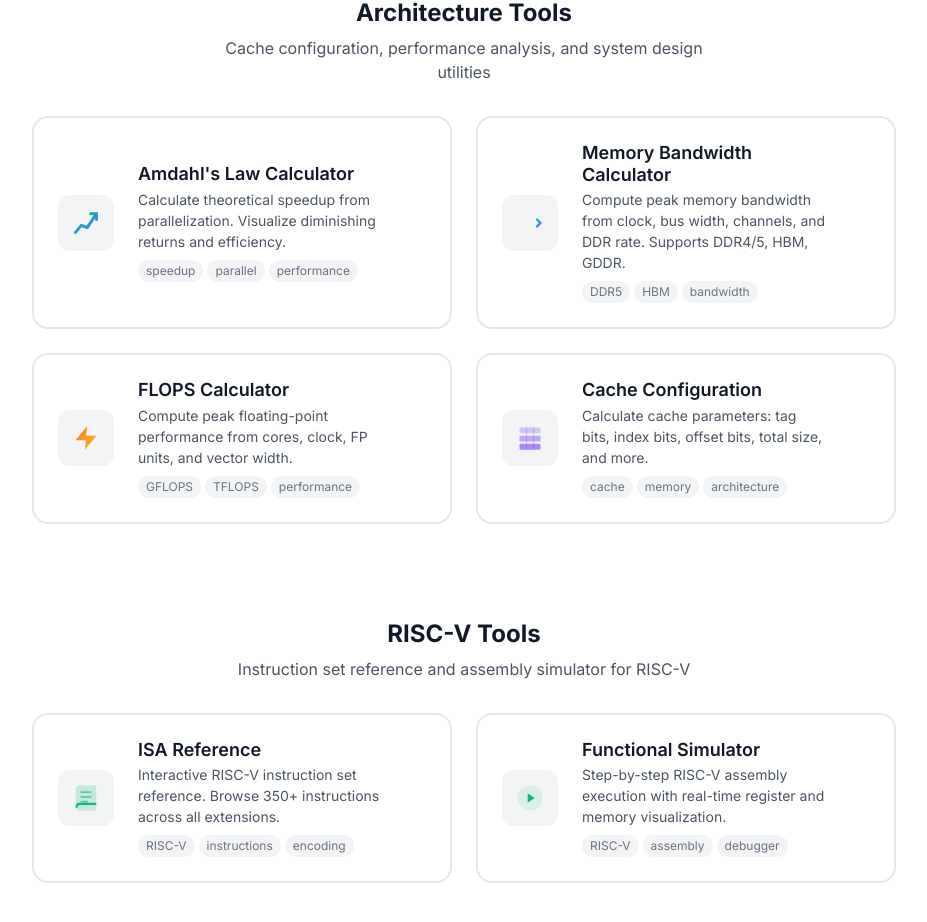
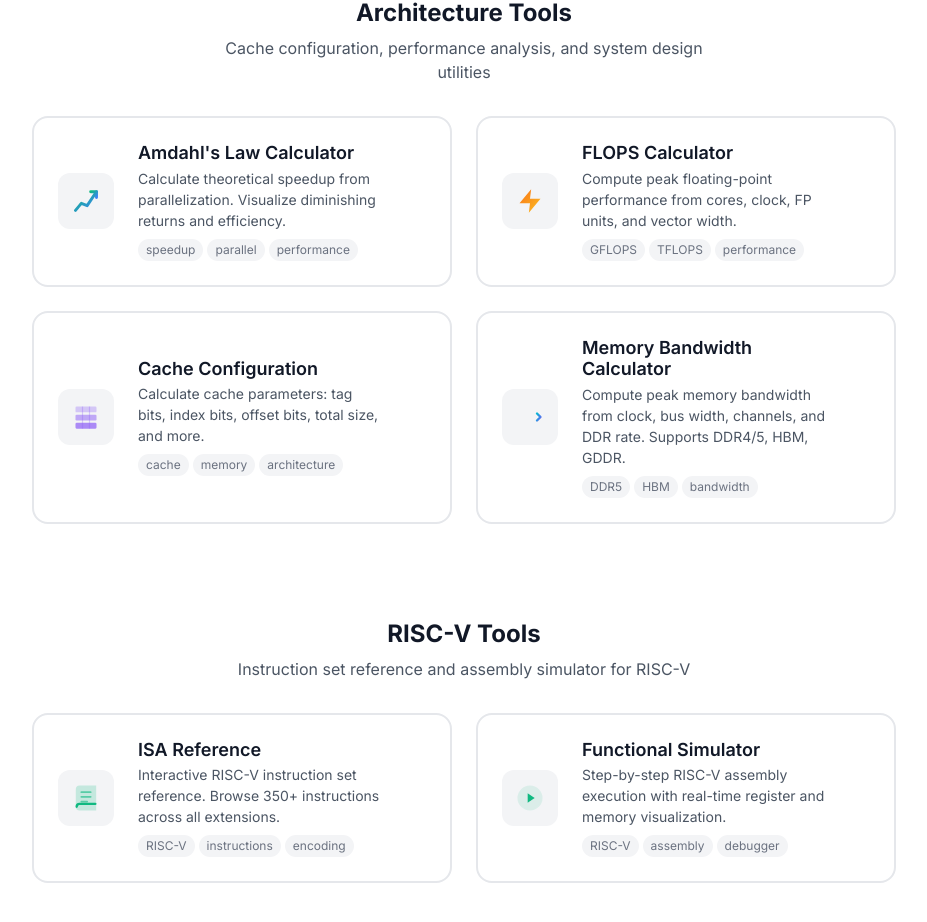
Before and after one commit to mewais/archtools.io, a React (Vite) app: page / in a window 1280 px wide. Shown: the part 1131-2053 px from the top of the page, without its empty margins (176-1103 px from the left). Built offline with nearby package versions, Linux system fonts and the light colour scheme.

Commit message:
Reorder architecture tools: Amdahl, FLOPS, Cache, Memory Bandwidth
Co-Authored-By: Claude Opus 4.6 <noreply@anthropic.com>

```diff
--- a/src/pages/Home/Home.tsx
+++ b/src/pages/Home/Home.tsx
@@ -56,14 +56,6 @@ const tools = {
       tags: ['speedup', 'parallel', 'performance'],
     },
     {
-      id: 'bandwidth-calc',
-      title: 'Memory Bandwidth Calculator',
-      description: 'Compute peak memory bandwidth from clock, bus width, channels, and DDR rate. Supports DDR4/5, HBM, GDDR.',
-      href: '/bandwidth-calc',
-      icon: <BandwidthIcon size={28} />,
-      tags: ['DDR5', 'HBM', 'bandwidth'],
-    },
-    {
       id: 'flops-calc',
       title: 'FLOPS Calculator',
       description: 'Compute peak floating-point performance from cores, clock, FP units, and vector width.',
@@ -78,6 +70,14 @@ const tools = {
       href: '/cache-config',
       icon: <CacheIcon size={28} />,
       tags: ['cache', 'memory', 'architecture'],
+    },
+    {
+      id: 'bandwidth-calc',
+      title: 'Memory Bandwidth Calculator',
+      description: 'Compute peak memory bandwidth from clock, bus width, channels, and DDR rate. Supports DDR4/5, HBM, GDDR.',
+      href: '/bandwidth-calc',
+      icon: <BandwidthIcon size={28} />,
+      tags: ['DDR5', 'HBM', 'bandwidth'],
     },
   ],
   riscv: [
```
